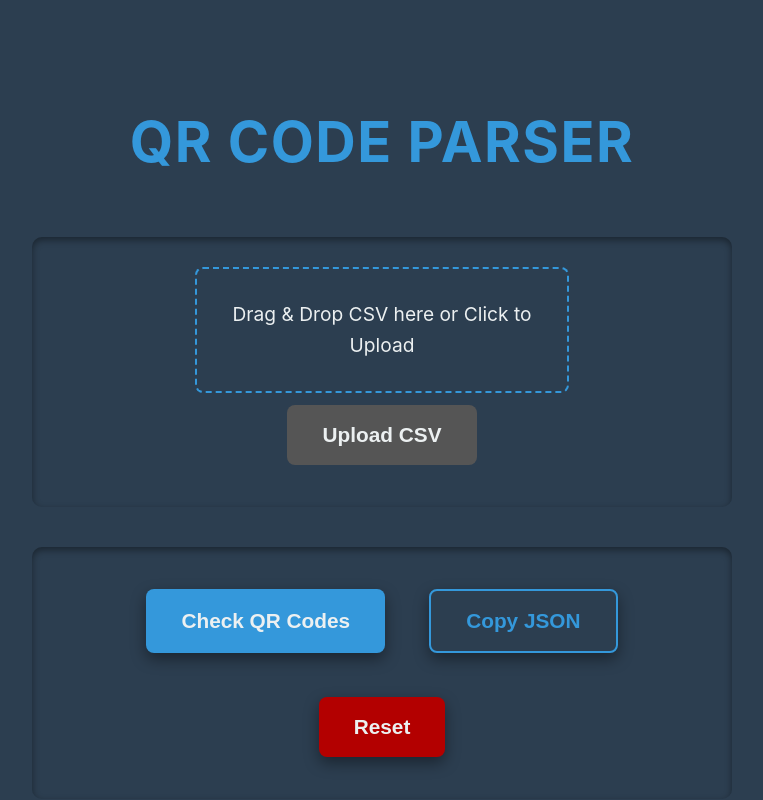
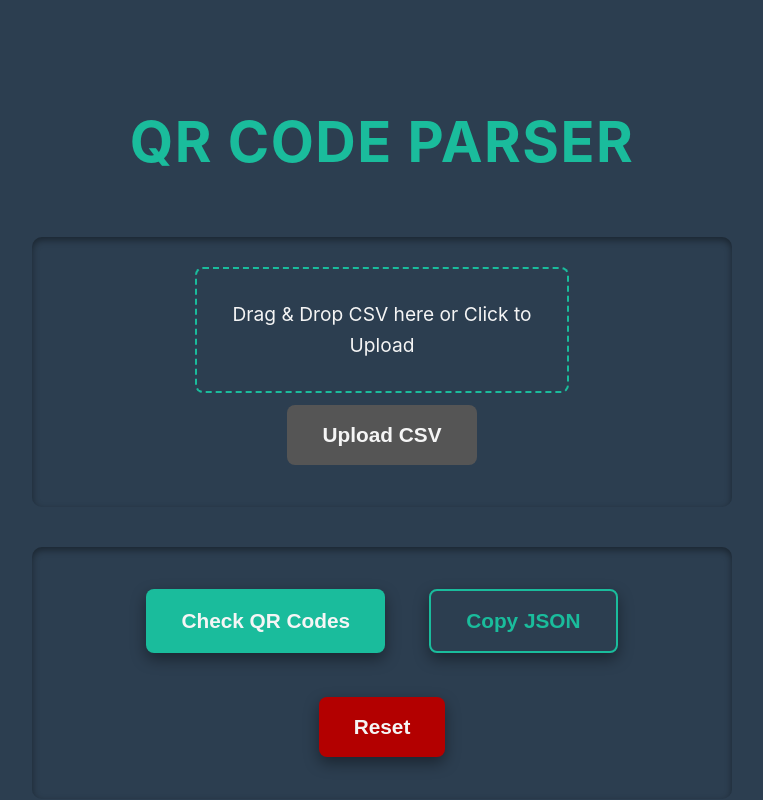
Before and after one commit to developer-yasir/QR-Codes-Correction, a React (Vite) app in the folder frontend/: page / in a window 1280 px wide. Shown: the top 800 px of the page, without its empty margins (258-1021 px from the left). Built offline with nearby package versions, Linux system fonts and the light colour scheme.

Commit message:
feat: apply Modern & Energetic color scheme

```diff
--- a/frontend/src/App.css
+++ b/frontend/src/App.css
@@ -2,9 +2,9 @@
 
 :root {
   --color-primary-dark: #2C3E50;
-  --color-secondary-blue: #3498DB;
-  --color-accent-green: #2ECC71;
-  --color-neutral-light: #ECF0F1;
+  --color-secondary-turquoise: #1ABC9C;
+  --color-accent-orange: #E67E22;
+  --color-neutral-light: #F5F5F5;
 }
 
 /* Universal box-sizing for easier layout management */
@@ -44,7 +44,7 @@ body {
 }
 
 h1 {
-  color: var(--color-secondary-blue);
+  color: var(--color-secondary-turquoise);
   margin-bottom: 50px; /* More space below heading */
   font-size: 3.5em; /* Even larger heading */
   font-weight: 700;
@@ -74,7 +74,7 @@ h1 {
 }
 
 .drop-zone {
-  border: 2px dashed var(--color-secondary-blue); /* Dashed border for drop zone */
+  border: 2px dashed var(--color-secondary-turquoise); /* Dashed border for drop zone */
   border-radius: 8px;
   padding: 30px;
   text-align: center;
@@ -91,8 +91,8 @@ h1 {
 }
 
 .drop-zone.dragging {
-  background-color: rgba(52, 152, 219, 0.1); /* Lighter background when dragging */
-  border-color: var(--color-accent-green);
+  background-color: rgba(26, 188, 156, 0.1); /* Lighter background when dragging */
+  border-color: var(--color-accent-orange);
 }
 
 .file-input-label {
@@ -107,7 +107,7 @@ input[type="file"] {
 }
 
 .filter-container input[type="text"] {
-  border: 2px solid var(--color-secondary-blue);
+  border: 2px solid var(--color-secondary-turquoise);
   padding: 18px; /* More padding */
   border-radius: 8px; /* Larger border-radius */
   width: calc(100% - 36px); /* Adjust width for padding */
@@ -127,7 +127,7 @@ input[type="file"]:focus,
 }
 
 button {
-  background-color: var(--color-secondary-blue);
+  background-color: var(--color-secondary-turquoise);
   color: var(--color-neutral-light);
   padding: 18px 35px; /* More padding */
   border: none;
@@ -141,7 +141,7 @@ button {
 }
 
 button:hover:not(:disabled) {
-  background-color: var(--color-accent-green);
+  background-color: var(--color-accent-orange);
   transform: translateY(-4px); /* More pronounced lift */
   box-shadow: 0 8px 20px rgba(0, 0, 0, 0.5);
 }
@@ -162,14 +162,14 @@ button:disabled {
 
 .button-container button:nth-child(2) {
   background-color: var(--color-primary-dark);
-  color: var(--color-secondary-blue);
-  border: 2px solid var(--color-secondary-blue); /* Thicker border */
+  color: var(--color-secondary-turquoise);
+  border: 2px solid var(--color-secondary-turquoise); /* Thicker border */
 }
 
 .button-container button:nth-child(2):hover:not(:disabled) {
   background-color: var(--color-primary-dark);
-  color: var(--color-accent-green);
-  border-color: var(--color-accent-green);
+  color: var(--color-accent-orange);
+  border-color: var(--color-accent-orange);
 }
 
 .button-container button:nth-child(3) {
@@ -184,7 +184,7 @@ button:disabled {
 p {
   margin-top: 30px; /* More margin */
   font-size: 1.3em; /* Larger font size */
-  color: var(--color-secondary-blue);
+  color: var(--color-secondary-turquoise);
   font-weight: 600;
 }
 
@@ -200,7 +200,7 @@ p {
 }
 
 .json-output h2 {
-  color: var(--color-secondary-blue);
+  color: var(--color-secondary-turquoise);
   margin-top: 0;
   margin-bottom: 25px;
   font-size: 2.2em; /* Larger font size */
```
